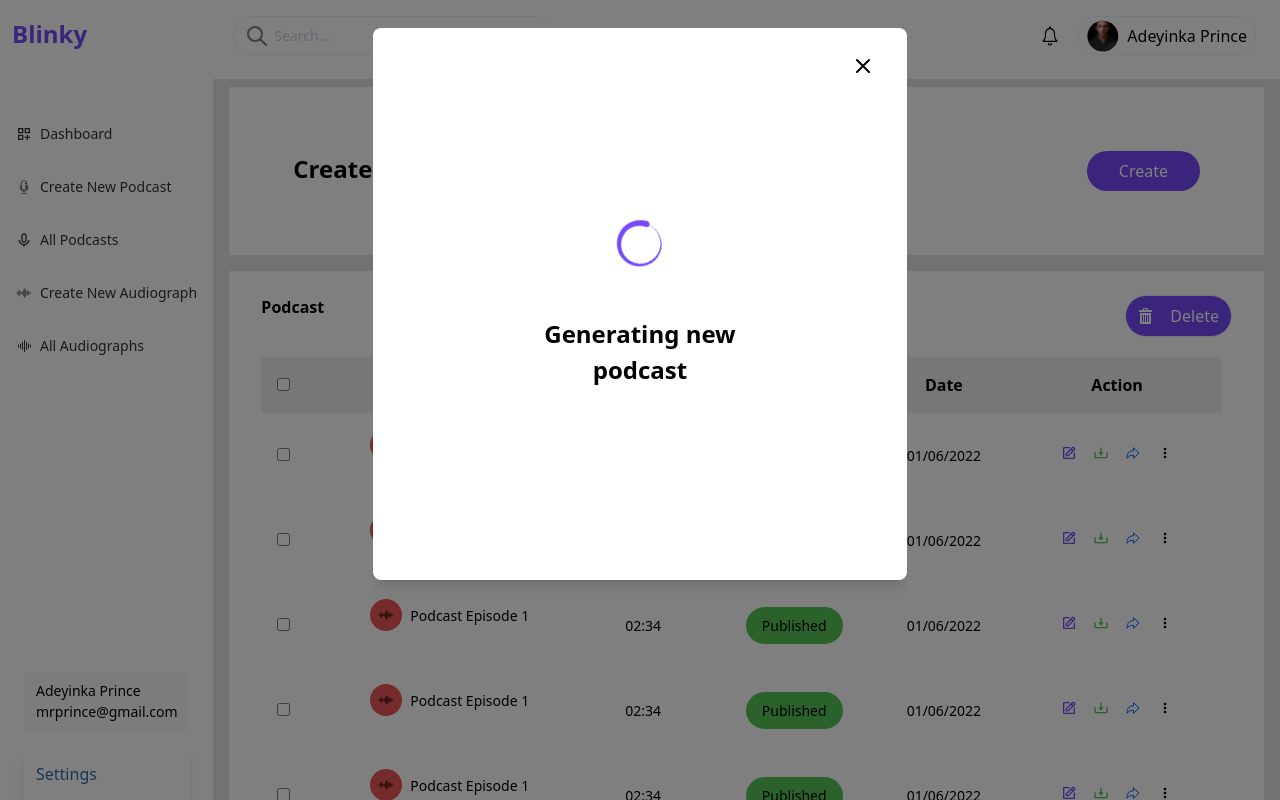
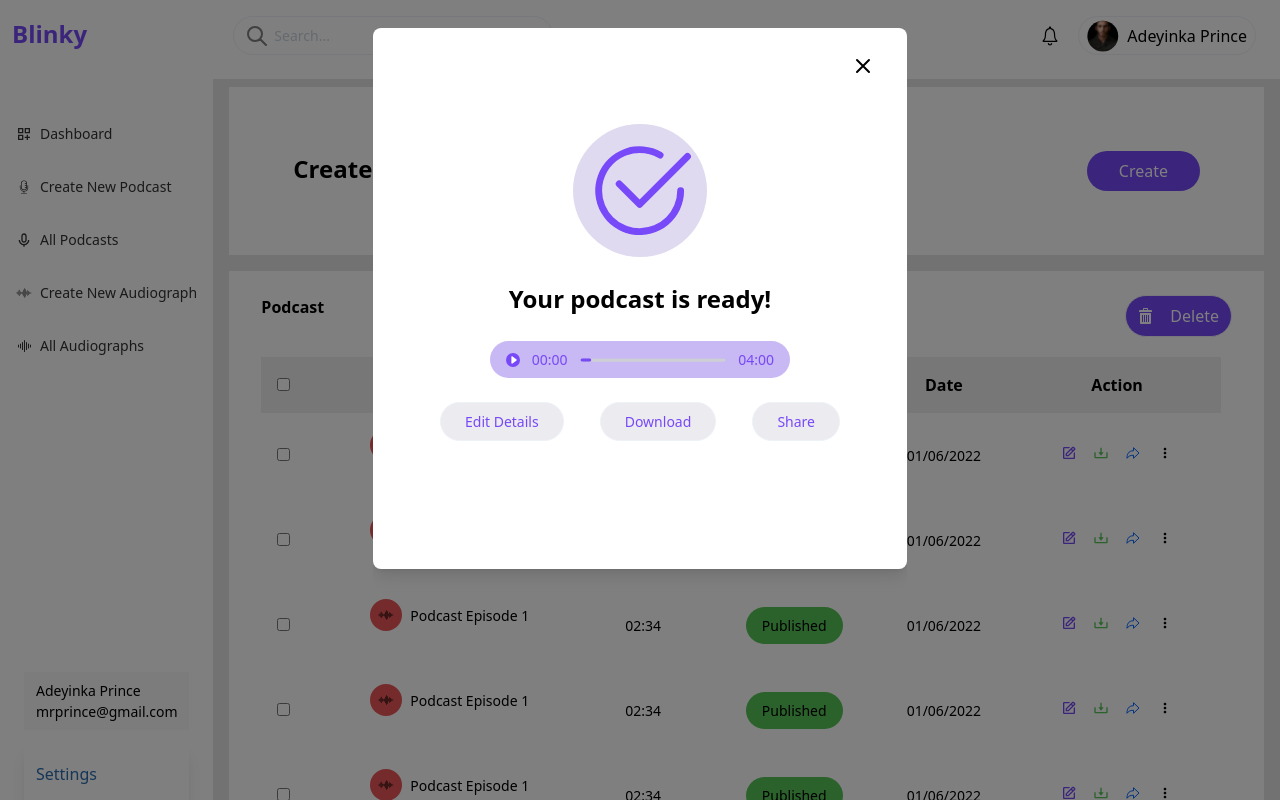
Before and after one commit to segunemma2003/blinkylatest, a Next.js app: page /podcast in a window 1280 px wide. Both pictures are taken after a click on the button "Create". Shown: the top 800 px of the page. Built offline with nearby package versions, Linux system fonts and the light colour scheme.

Commit message:
create(fix): my pattern

```diff
--- a/src/components/modal/CreatePodcastModal.tsx
+++ b/src/components/modal/CreatePodcastModal.tsx
@@ -7,11 +7,13 @@ import { modalStatePodcast } from '@/atoms/modelAtom';
 
 import CreatePodCastForm from './CreatePodCastForm';
 import Loading from './Loading';
+import PodcastReady from './PodcastReady';
 
 function CreatePodcastModal() {
   const [showModal, setShowModal] = useRecoilState(modalStatePodcast);
-  const showLoading = true;
+  const showLoading = false;
   const showForm = false;
+  const showPodcast = true;
 
   const handleClose = () => {
     setShowModal(false);
@@ -28,7 +30,7 @@ function CreatePodcastModal() {
         <Toaster position="bottom-center" />
         <button
           type="button"
-          className="absolute right-5 top-5 !z-40 h-9 w-9 border-none bg-transparent hover:bg-[#181818]"
+          className="absolute right-5 top-5 !z-40 h-9 w-9 border-none bg-transparent hover:bg-transparent"
           onClick={handleClose}
         >
           <XIcon className="h-6 w-6" />
@@ -36,12 +38,13 @@ function CreatePodcastModal() {
 
         {/* <div className="relative pt-[56.25%]"> */}
         <div
-          className={` ${
-            showLoading && 'py-48'
-          } relative grid  place-items-center gap-6 space-y-2 rounded-lg bg-white  shadow-lg`}
+          className={` ${showLoading && 'py-48'}
+          ${showPodcast && 'pt-24'}
+          relative grid  place-items-center gap-6 space-y-2 rounded-lg bg-white  shadow-lg`}
         >
           {showForm && <CreatePodCastForm />}
           {showLoading && <Loading />}
+          {showPodcast && <PodcastReady />}
         </div>
         {/* </div> */}
       </>
--- /dev/null
+++ b/src/components/modal/PodcastReady.tsx
@@ -0,0 +1,55 @@
+import Image from 'next/image';
+import React from 'react';
+import { BsCheck2Circle } from 'react-icons/bs';
+
+import Control from '../../../public/icon/control.svg';
+import Play from '../../../public/icon/play.svg';
+
+function PodcastReady() {
+  return (
+    <div className="flex w-3/4  flex-col justify-center space-y-6 pb-32 text-center ">
+      <div className="flex h-1/3 w-1/3 content-center items-center justify-center self-center rounded-full bg-[#e0daf0]  p-3">
+        <BsCheck2Circle color="#7749F8" className="h-full w-full" />
+      </div>
+      <div>
+        <h4 className="text-center text-2xl font-semibold">
+          Your podcast is ready!
+        </h4>
+      </div>
+
+      <div className="flex w-3/4 flex-row content-center items-center justify-center space-x-3 self-center rounded-full bg-[#c8b8f4] py-2 px-4  text-sm      text-[#7749F8] ">
+        <div className=" relative h-4 w-6 justify-center ">
+          <Image
+            src={Play}
+            className="rounded-full object-contain md:rounded"
+            layout="fill"
+            alt="hj"
+          />
+        </div>
+        <p>00:00</p>
+        <div className=" relative h-4 w-64 justify-center ">
+          <Image
+            src={Control}
+            className="rounded-full object-contain md:rounded"
+            layout="fill"
+            alt="hj"
+          />
+        </div>
+        <p>04:00</p>
+      </div>
+      <div className="flex  flex-row justify-between text-sm">
+        <button className="rounded-full border bg-[#ecebf0] px-6 py-2 text-[#7748F8]  transition hover:border-[#7749F8] hover:bg-[#7749F8] hover:text-white">
+          Edit Details
+        </button>
+        <button className="rounded-full border bg-[#ecebf0] px-6 py-2 text-[#7748F8]  transition hover:border-[#7749F8] hover:bg-[#7749F8] hover:text-white">
+          Download
+        </button>
+        <button className="rounded-full border bg-[#ecebf0] px-6 py-2 text-[#7748F8]  transition hover:border-[#7749F8] hover:bg-[#7749F8] hover:text-white">
+          Share{' '}
+        </button>
+      </div>
+    </div>
+  );
+}
+
+export default PodcastReady;
```
